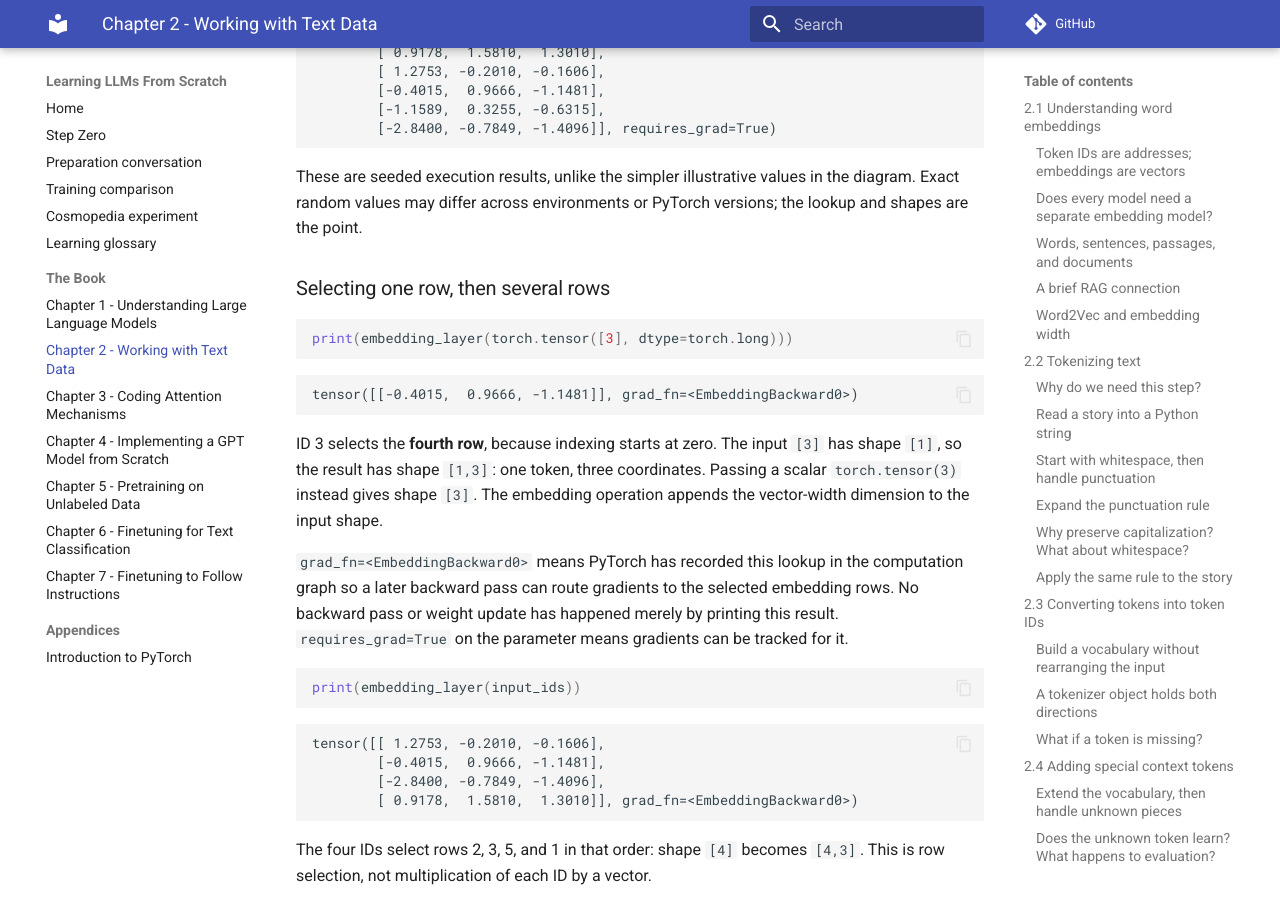
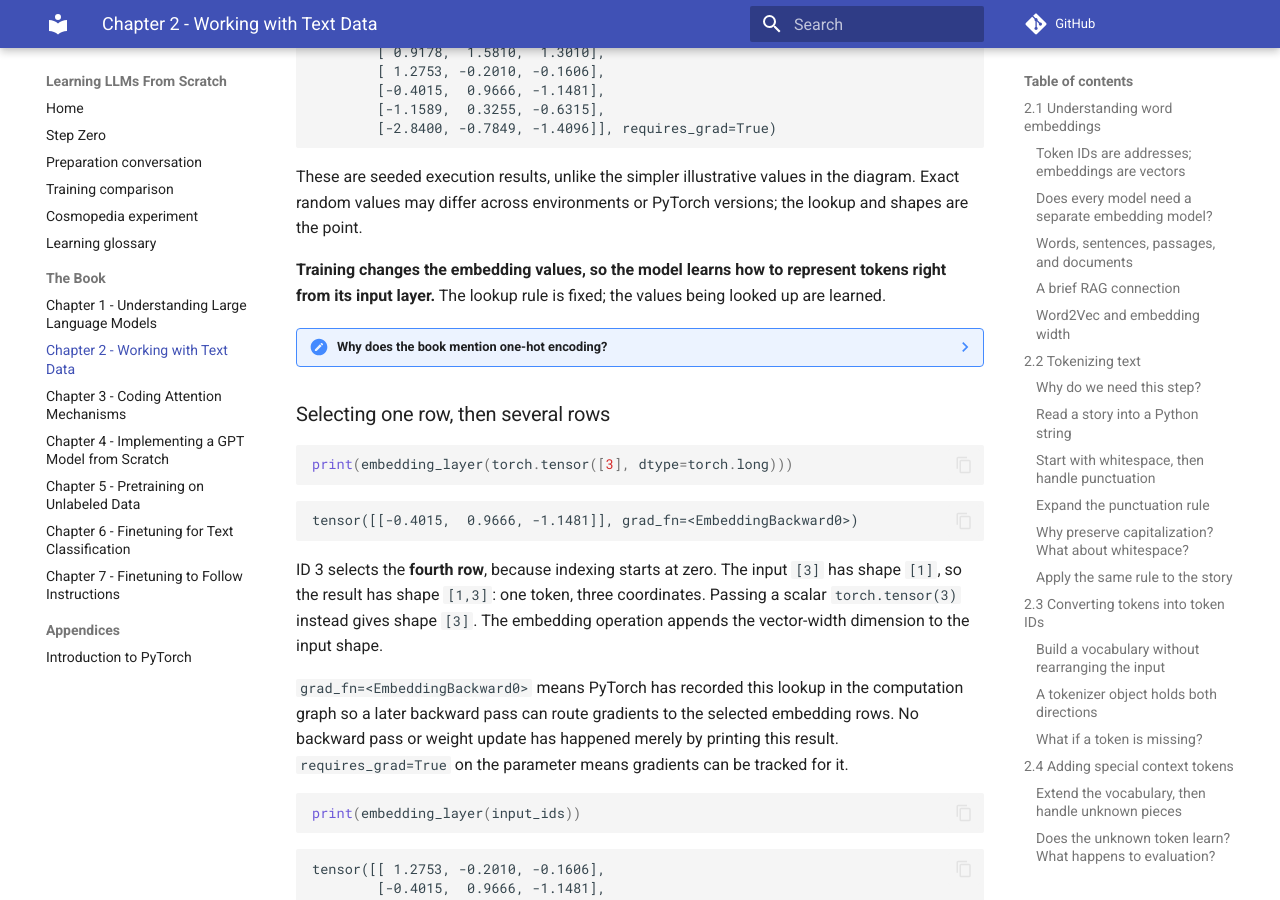
Before and after one commit to kantarcise/learning-llms, an MkDocs documentation site: the page built from docs/chapters/02-working-with-text-data.md, in a window 1280 px wide and 900 px high, scrolled down 26236 px. Built offline with MkDocs 1.6.1 and Material for MkDocs 9.7.7, drawn with Linux system fonts in a browser that asks for light colours; comment, search, counter and statistics services are not loaded.

Commit message:
Clarify learned embeddings and optional one-hot equivalence

````diff
--- a/docs/chapters/02-working-with-text-data.md
+++ b/docs/chapters/02-working-with-text-data.md
@@ -779,6 +779,13 @@
 
 These are seeded execution results, unlike the simpler illustrative values in the diagram. Exact random values may differ across environments or PyTorch versions; the lookup and shapes are the point.
 
+**Training changes the embedding values, so the model learns how to represent tokens right from its input layer.** The lookup rule is fixed; the values being looked up are learned.
+
+??? note "Why does the book mention one-hot encoding?"
+    Multiplying a one-hot vector by the embedding weight matrix selects the same row as a lookup: zeros eliminate the other rows, and the single one keeps the selected row. This is equivalent to a linear transformation without a bias. Adding a bias would add another vector to the selected row.
+
+    This is a mathematical connection, not an additional step in our model. An embedding lookup obtains the result directly, without constructing the mostly-zero vector or performing unnecessary multiplication. We use the lookup; its stored values remain trainable parameters.
+
 ### Selecting one row, then several rows
 
 ```python
````
